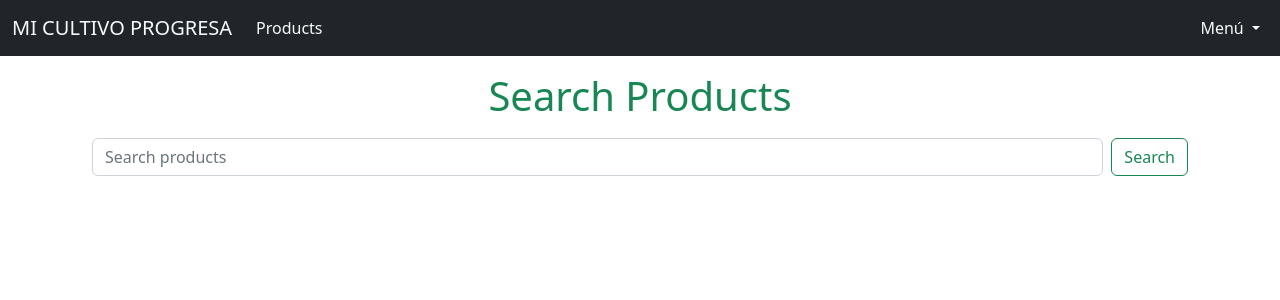
After one commit to JohanMorenoT/ProjectMC, a Django app: page /search/ in a window 1280 px wide. The commit adds this page. Shown: the top 300 px of the page. Run offline with Django 4.2, Linux system fonts and the light colour scheme; some libraries are stand-ins or nearby versions.

Commit message:
buscar producto

```diff
--- a/AppMC/forms.py
+++ b/AppMC/forms.py
@@ -2,6 +2,9 @@ from django import forms
 from django.contrib.auth.forms import UserCreationForm
 from django.contrib.auth.models import User
 from .models import Post, Profile
+
+class SearchForm(forms.Form):
+    search = forms.CharField(widget=forms.TextInput(attrs={'class': 'form-control text-success' , 'placeholder':'search'}))
 
 class UserRegisterForm(UserCreationForm):
 	email = forms.EmailField()
--- a/AppMC/models.py
+++ b/AppMC/models.py
@@ -1,6 +1,8 @@
 from django.db import models
 from django.contrib.auth.models import User
 from django.utils import timezone
+
+
 
 # Create your models here.
 
--- /dev/null
+++ b/AppMC/templates/search.html
@@ -0,0 +1,44 @@
+{% extends 'social/layout.html' %}
+{% load humanize %}
+{% load static %}
+{% block content %}
+<br>
+<br>
+<br>
+
+
+<div class="container text-center">
+
+    <h1 class="text-success">Search Products</h1>
+
+    <!-- <form class="text-success " method="get" action="{% url 'search' %}">
+        {{ form.as_p }}
+        <button  type="submit">Search</button>
+    </form> -->
+
+    <form class="d-flex" role="search" method="get" action="{% url 'search' %}">
+
+        <input type="search" name="search" placeholder="Search products" class="form-control me-2">
+
+
+
+
+            <br>
+        <button type="submit" class="btn btn-outline-success">Search</button>
+    </form>
+    {% if results %}
+        <h2 class="text-success">Results:</h2>
+        <ul>
+            {% for post in results %}
+                <img src="{{ post.image.url }}" alt="">
+                <li>{{ post.name }}</li>
+                <li>{{ post.price }}</li>
+            {% endfor %}
+        </ul>
+    {% endif %}
+
+</div>
+
+
+
+{% endblock content %}
--- a/AppMC/urls.py
+++ b/AppMC/urls.py
@@ -4,6 +4,7 @@ from . import views
 from django.conf import settings
 from django.conf.urls.static import static
 from django.contrib.auth.views import LoginView, LogoutView
+from .views import search
 
 urlpatterns = [
     path('', views.index, name='index'),
@@ -19,5 +20,6 @@ urlpatterns = [
     path('post/', views.post, name='post'),
     path('follow/<str:username>/', views.follow, name='follow'),
 	path('unfollow/<str:username>/', views.unfollow, name='unfollow'),
+    path('search/', views.search, name='search'),
 
 ] + static(settings.MEDIA_URL, document_root=settings.MEDIA_ROOT)
--- a/AppMC/views.py
+++ b/AppMC/views.py
@@ -4,6 +4,25 @@
 from django.contrib import messages
 from django.contrib.auth.models import User
 from django.contrib.auth.decorators import login_required
+from django.db.models import Q
+from .models import Post
+from .forms import SearchForm
+
+def search(request):
+    form = SearchForm(request.GET)
+    query = Q()
+    results = []
+    if form.is_valid():
+        search = form.cleaned_data.get('search')
+        category = form.cleaned_data.get('category')
+        if search:
+            query &= Q(name__icontains=search) | Q(description__icontains=search)
+        if category:
+            query &= Q(category=category)
+        results = Post.objects.filter(query)
+    context = {'form': form, 'results': results}
+    return render(request, 'search.html', context)
+
 
 # Create your views here.
 def index(request):
```
Also changed, not shown: AppMC/templates/social/feed.html (+1 -11 lines).
